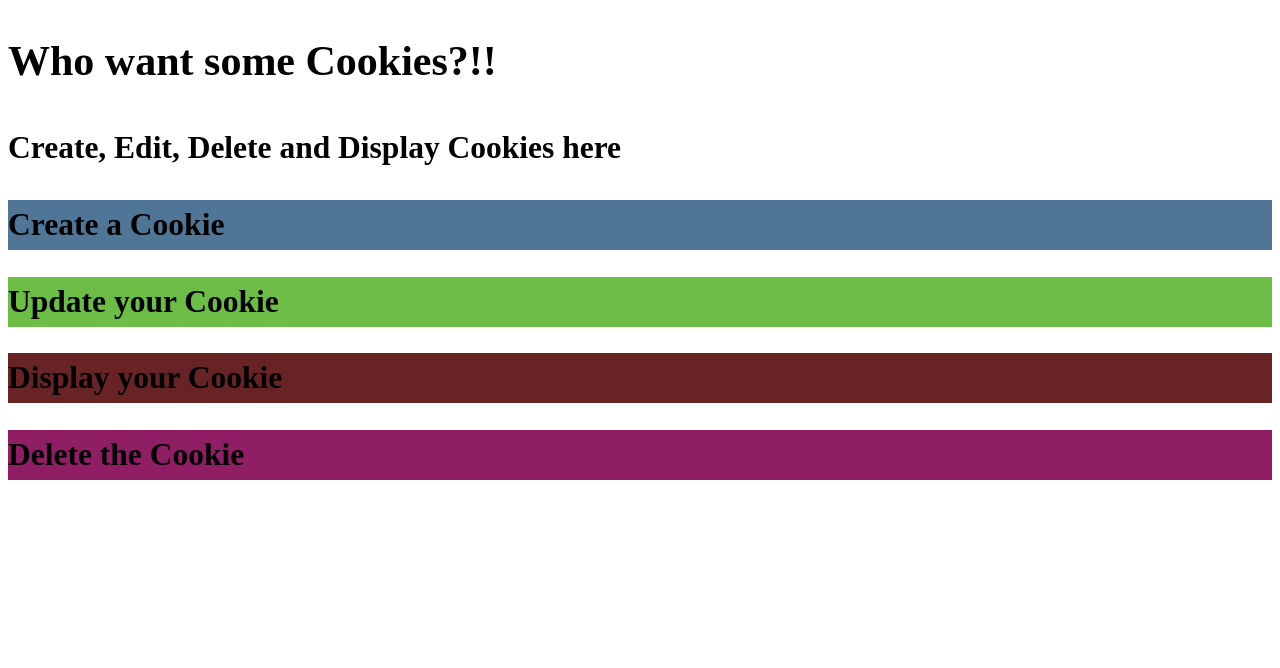
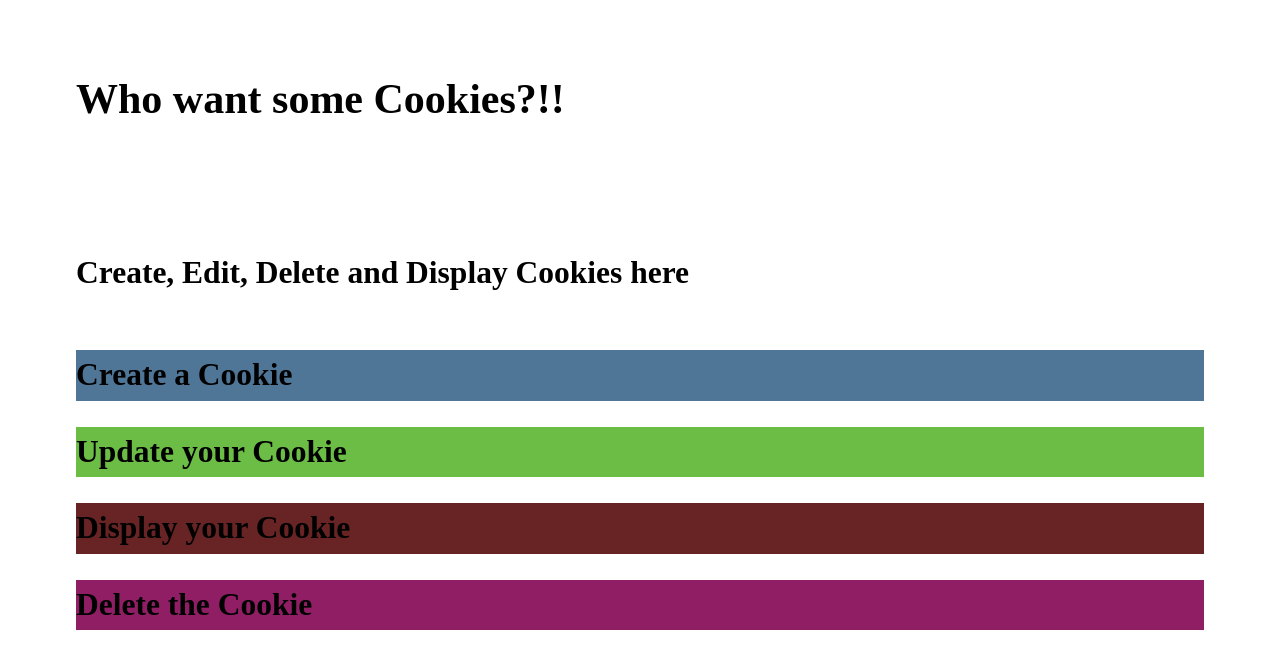
Before and after one commit to AthfanFasee/Cookies-Site, a plain HTML site: page index.html in a window 1280 px wide. Drawn offline with Linux system fonts and the light colour scheme; a web font is replaced by a local one.

Commit message:
basic site done

```diff
--- a/index.css
+++ b/index.css
@@ -3,18 +3,40 @@ body {
     font-size: 1.3125rem;
 }
 
+@media (min-width: 700px) {
+    header,
+    .Content{
+        padding: 60px;
+    }
+}
+
+header,
+.Content{
+    padding: 30px 0;
+    margin-inline: auto;
+    width: min(90%, 70.5rem);
+    display: flex;
+    flex-direction: column;
+}
+.SubHeading{
+    margin-bottom: 0.75em;
+}
+
 .Create {
     background-color: rgb(79, 118, 151);
+    margin-bottom: 1em;
 }
 
 .Update {
     background-color: rgb(107, 189, 69);
-
+    margin-bottom: 1em;
 }
 
 .Display {
     background-color: rgb(104, 36, 36);
+    margin-bottom: 1em;
 }
 .Delete{
     background-color: rgb(144, 30, 101);
+    margin-bottom: 1em;
 }
--- a/index.html
+++ b/index.html
@@ -17,18 +17,19 @@
 
     <section class="Content">
         <h2>Create, Edit, Delete and Display Cookies here</h2>
+
         <div class="cookies">
             <div class="Create">
-                <h2>Create a Cookie</h2>
+                <h2 class="SubHeading">Create a Cookie</h2>
             </div>
             <div class="Update">
-                <h2>Update your Cookie</h2>
+                <h2 class="SubHeading">Update your Cookie</h2>
             </div>
             <div class="Display">
-                <h2>Display your Cookie</h2>
+                <h2 class="SubHeading">Display your Cookie</h2>
             </div>
             <div class="Delete">
-                <h2>Delete the Cookie</h2>
+                <h2 class="SubHeading">Delete the Cookie</h2>
             </div>
         </div>
     </section>
```
